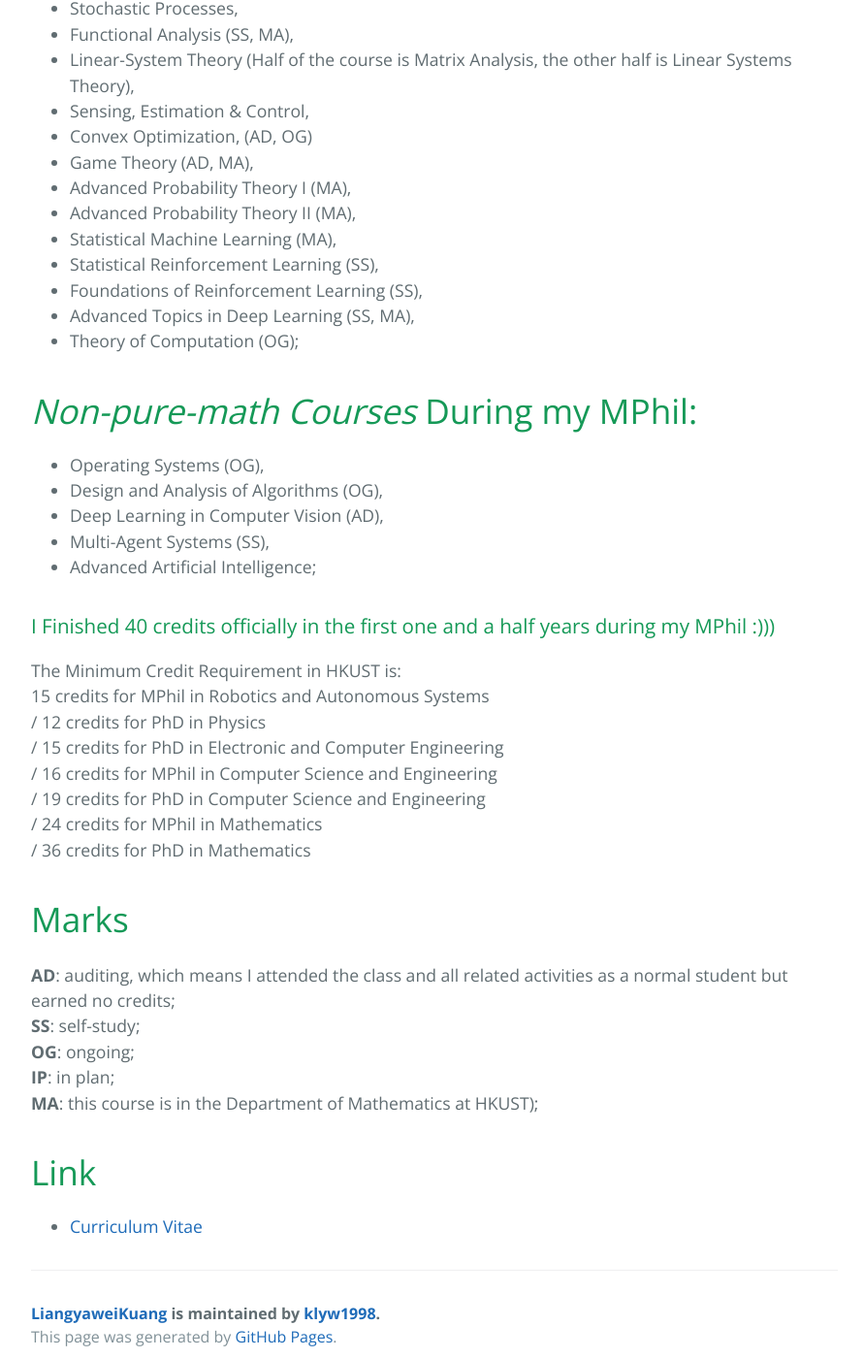
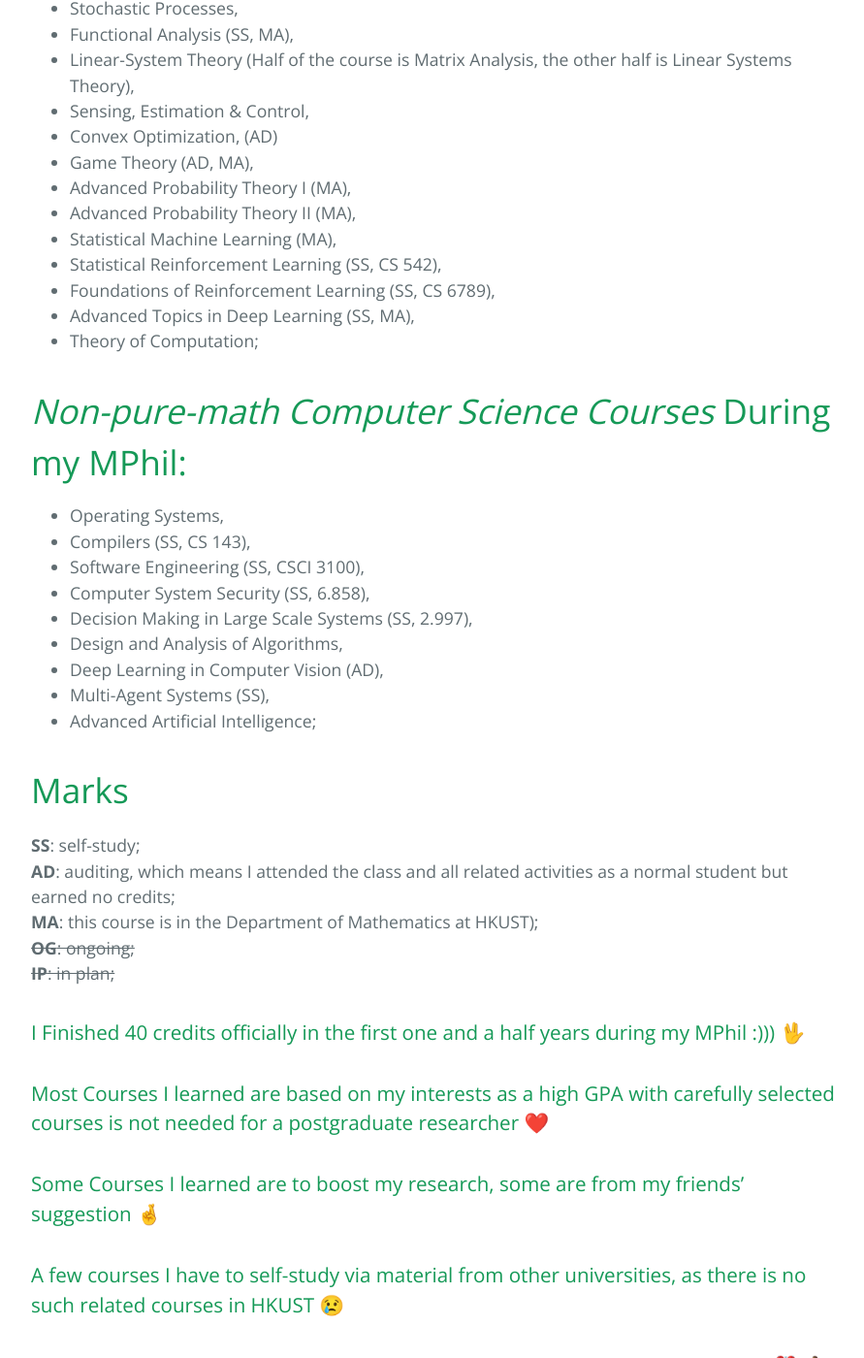
Before and after one commit to klyw1998/LiangyaweiKuang, a Jekyll site: the page built from courses.md, in a window 1280 px wide and 1400 px high, scrolled down 1777 px. Shown: the whole window at 97% size, without its empty margins (192-1083 px from the left). Built offline with Jekyll 4.4.1, drawn with Linux system fonts in a browser that asks for light colours; some of the changed text lies outside the part shown.

Commit message:
Update courses.md

```diff
--- a/courses.md
+++ b/courses.md
@@ -52,24 +52,41 @@ description: This is a partial list of courses from undergraduate to present.
 - Functional Analysis (SS, MA),
 - Linear-System Theory (Half of the course is Matrix Analysis, the other half is Linear Systems Theory),
 - Sensing, Estimation & Control,
-- Convex Optimization, (AD, OG)
+- Convex Optimization, (AD)
 - Game Theory (AD, MA),
 - Advanced Probability Theory I (MA),
 - Advanced Probability Theory II (MA),
 - Statistical Machine Learning (MA),
-- Statistical Reinforcement Learning (SS),
-- Foundations of Reinforcement Learning (SS),
+- Statistical Reinforcement Learning (SS, CS 542),
+- Foundations of Reinforcement Learning (SS, CS 6789),
 - Advanced Topics in Deep Learning (SS, MA),
-- Theory of Computation (OG);
+- Theory of Computation;
 
-# *Non-pure-math Courses* During my MPhil:
-- Operating Systems (OG),
-- Design and Analysis of Algorithms (OG),
+# *Non-pure-math Computer Science Courses* During my MPhil:
+- Operating Systems,
+- Compilers (SS, CS 143),
+- Software Engineering (SS, CSCI 3100),
+- Computer System Security (SS, 6.858),
+- Decision Making in Large Scale Systems (SS, 2.997),
+- Design and Analysis of Algorithms,
 - Deep Learning in Computer Vision (AD),
 - Multi-Agent Systems (SS),
 - Advanced Artificial Intelligence;
 
-### I Finished 40 credits officially in the first one and a half years during my MPhil :)))
+# Marks
+__SS__: self-study;
+__AD__: auditing, which means I attended the class and all related activities as a normal student but earned no credits;
+__MA__: this course is in the Department of Mathematics at HKUST);
+~~__OG__: ongoing;~~
+~~__IP__: in plan;~~
+
+
+### I Finished 40 credits officially in the first one and a half years during my MPhil :)))  🖖
+### Most Courses I learned are based on my interests as a high GPA with carefully selected courses is not needed for a postgraduate researcher  ❤️
+### Some Courses I learned are to boost my research, some are from my friends' suggestion  🤞
+### A few courses I have to self-study via material from other universities, as there is no such related courses in HKUST 😢
+### And I do not want to take any course in the last semester...Just DO RESEARCH!!!!  ⏰ 🏃‍♂️
+### By the way 🙂
 The Minimum Credit Requirement in HKUST is:
 15 credits for MPhil in Robotics and Autonomous Systems
 / 12 credits for PhD in Physics
```
Also changed, not shown: other parts of courses.md (+0 -7 lines).
